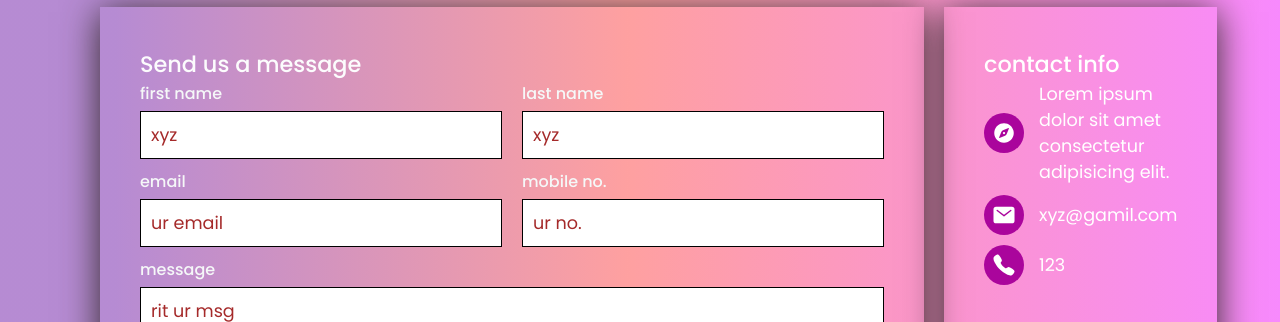
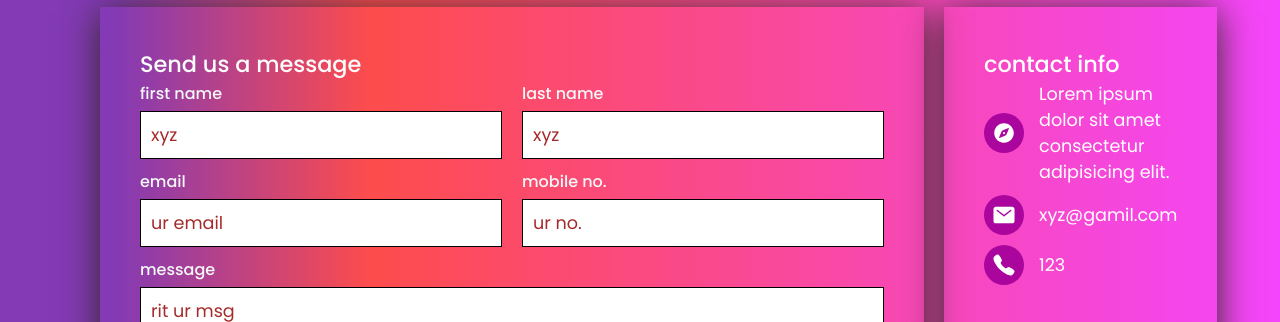
Before and after one commit to pythonstuffs/bookmyorders, a plain HTML site: page index.html in a window 1280 px wide. Shown: the part 125-447 px from the top of the page. Drawn offline with nearby package versions, Linux system fonts and the light colour scheme.

Commit message:
Update contact.css

```diff
--- a/contact.css
+++ b/contact.css
@@ -8,8 +8,8 @@
 
 }
 body{
-    /*background: rgb(131,58,180);*/
-    background: linear-gradient(90deg, rgba(131, 58, 180, 0.589) 9%, rgba(253, 29, 29, 0.418) 49%, rgba(243, 69, 252, 0.63) 100%);
+    background: rgb(131,58,180);
+    background: linear-gradient(90deg, rgba(131,58,180,1) 9%, rgba(253,29,29,0.7906512946975666) 29%, rgba(244,69,252,1) 100%);
 }
 .contactUs
 {
```
